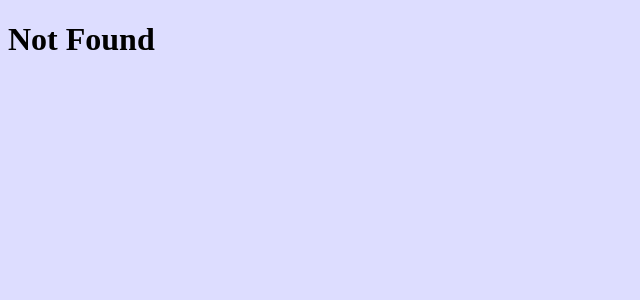
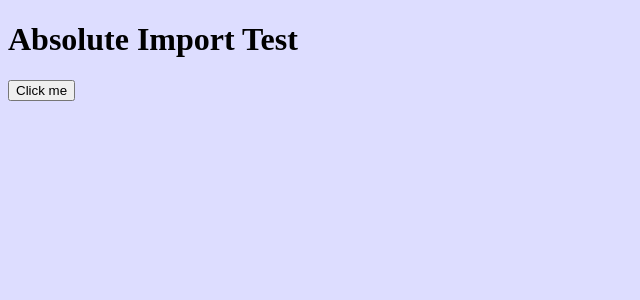
Before and after one commit to Ibuki-Bobby-Inomata/pre_app, a Next.js app: page /absolute-import-test in a window 1280 px wide. Before the commit this address had no page. Shown: the top 300 px of the page, without its empty margins (0-640 px from the left). Built offline with nearby package versions, Linux system fonts and the light colour scheme.

Commit message:
とほほの10まで終了

```diff
--- /dev/null
+++ b/app/absolute-import-test/page.tsx
@@ -0,0 +1,10 @@
+import Button from 'components/button'
+
+export default function Page() {
+    return (
+        <>
+            <h1>Absolute Import Test</h1>
+            <Button />
+        </>
+    )
+}
--- /dev/null
+++ b/components/button.tsx
@@ -0,0 +1,3 @@
+export default function Button() {
+    return <button>Click me</button>
+}
--- a/tsconfig.json
+++ b/tsconfig.json
@@ -1,5 +1,11 @@
 {
   "compilerOptions": {
+    "baseUrl": ".",
+    "paths": {
+      "@alias1/*": [
+        "components/*"
+      ]
+    },
     "target": "ES2017",
     "lib": [
       "dom",
```
Also changed, not shown: app/module-alias-test/page.tsx (added, +10 -0 lines).
